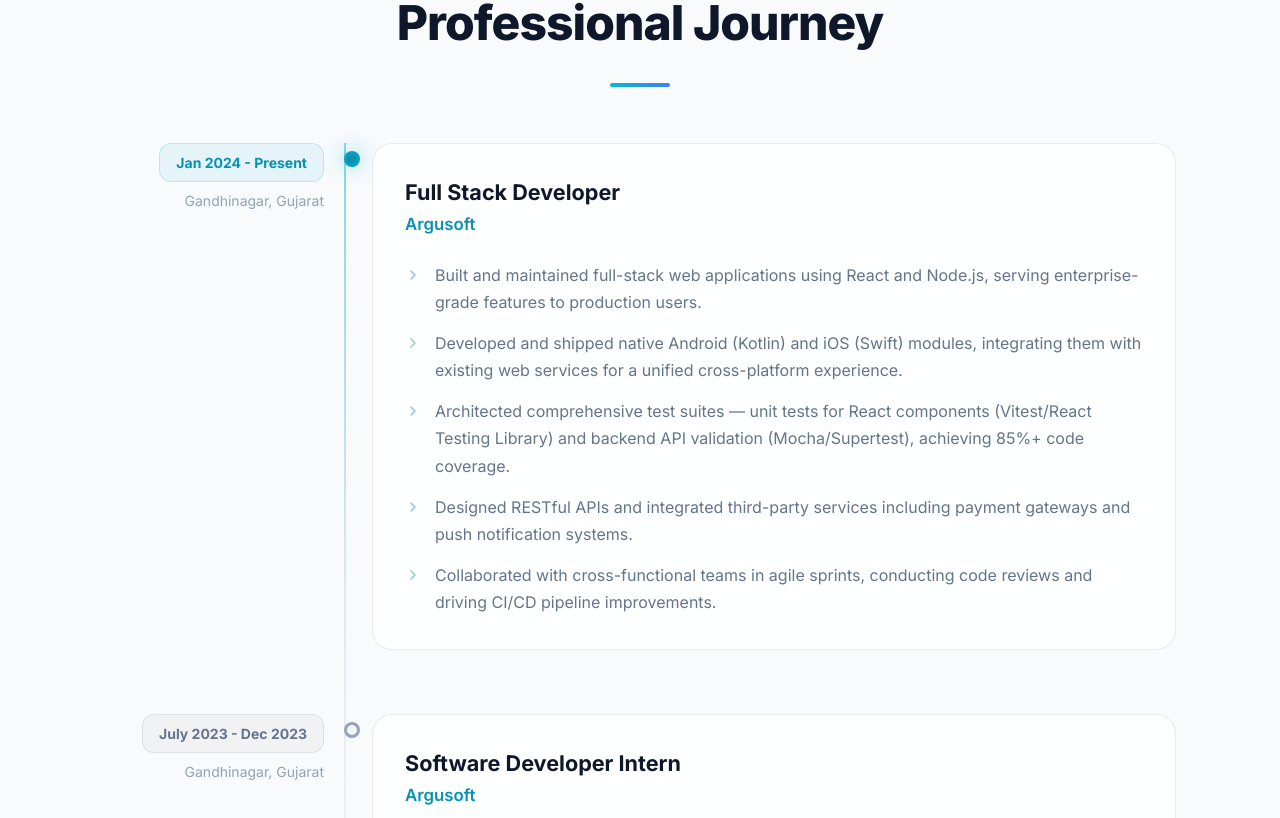
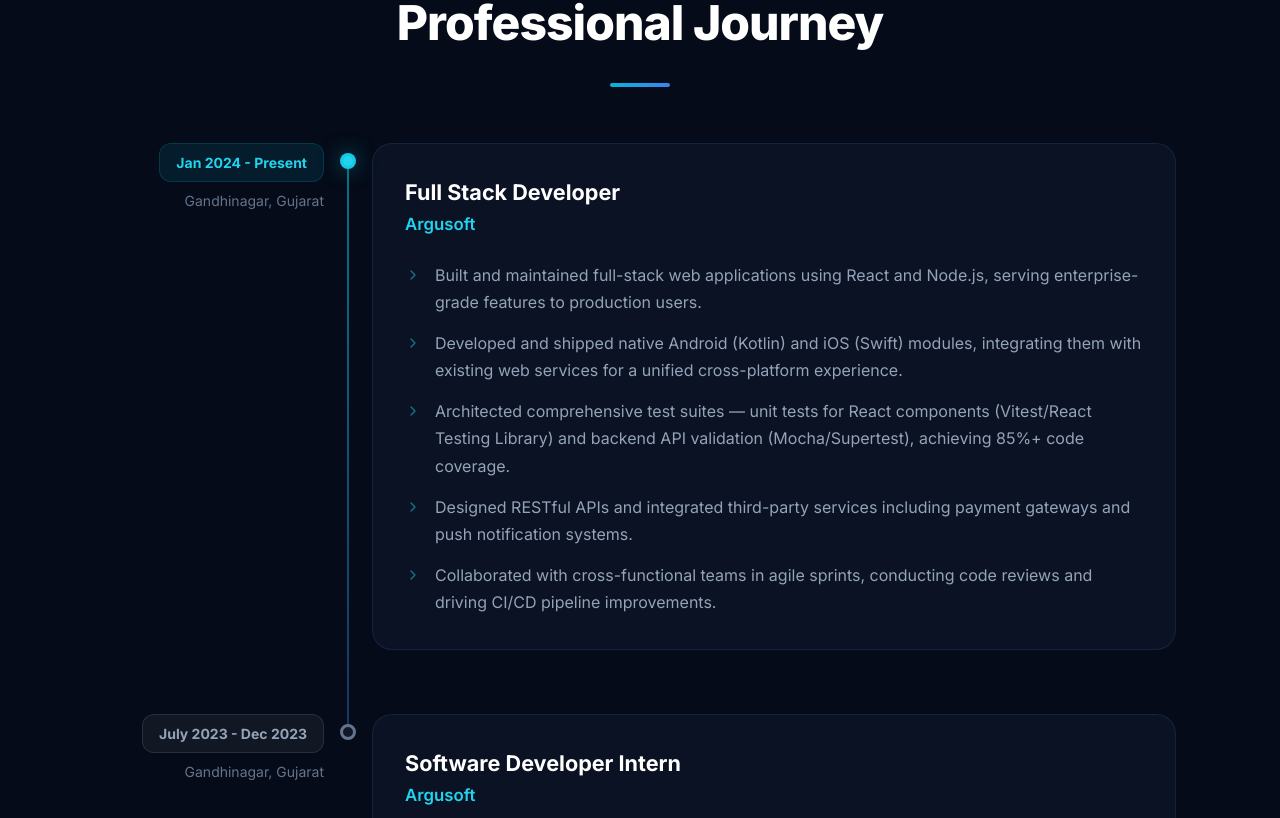
Before and after one commit to sachinkumarverma/Portfolio, a React (Vite) app: page / in a window 1280 px wide. Shown: the part 1642-2460 px from the top of the page. Built offline with nearby package versions, Linux system fonts and the light colour scheme.

Commit message:
refactor: improve experience timeline styling, add routing redirects, and enhance theme initialization robustness

```diff
--- a/index.html
+++ b/index.html
@@ -18,6 +18,21 @@
     <link rel="preconnect" href="https://fonts.googleapis.com">
     <link rel="preconnect" href="https://fonts.gstatic.com" crossorigin>
     <link href="https://fonts.googleapis.com/css2?family=Inter:wght@300;400;500;600;700;800;900&family=JetBrains+Mono:wght@400;500&display=swap" rel="stylesheet">
+    <script>
+      (function () {
+        if (window.location.pathname !== "/" && window.location.pathname !== "") {
+          window.history.replaceState(null, "", "/");
+        }
+        try {
+          var saved = localStorage.getItem("portfolio-theme");
+          if (saved !== "light" && saved !== "dark") {
+            saved = "dark";
+            localStorage.setItem("portfolio-theme", "dark");
+          }
+          document.documentElement.setAttribute("data-theme", saved);
+        } catch (e) {}
+      })();
+    </script>
   </head>
   <body>
     <div id="root"></div>
--- /dev/null
+++ b/public/404.html
@@ -0,0 +1,14 @@
+<!DOCTYPE html>
+<html lang="en">
+  <head>
+    <meta charset="UTF-8" />
+    <meta http-equiv="refresh" content="0; url=/" />
+    <title>Redirecting...</title>
+    <script>
+      window.location.replace('/');
+    </script>
+  </head>
+  <body>
+    <p>Redirecting to <a href="/">home</a>...</p>
+  </body>
+</html>
--- a/src/App.jsx
+++ b/src/App.jsx
@@ -1,3 +1,4 @@
+import { useEffect } from "react";
 import ThemeProvider from "./components/ThemeProvider";
 import Navbar from "./components/Navbar";
 import Hero from "./components/Hero";
@@ -9,6 +10,19 @@ import Contact from "./components/Contact";
 import Footer from "./components/Footer";
 
 export default function App() {
+  useEffect(() => {
+    // Redirect any invalid URL or 404 path back to the default '/' page
+    const handleInvalidRoute = () => {
+      if (window.location.pathname !== "/" && window.location.pathname !== "") {
+        window.history.replaceState(null, "", "/");
+      }
+    };
+
+    handleInvalidRoute();
+    window.addEventListener("popstate", handleInvalidRoute);
+    return () => window.removeEventListener("popstate", handleInvalidRoute);
+  }, []);
+
   return (
     <ThemeProvider>
       <div style={{ minHeight: "100vh", backgroundColor: "var(--bg-body)", transition: "background-color 0.4s ease" }}>
--- a/src/components/Experience.jsx
+++ b/src/components/Experience.jsx
@@ -10,9 +10,7 @@ export default function Experience() {
         <SectionHeader number="02" label="EXPERIENCE" title="Professional Journey" />
 
         <div className="timeline">
-          <div className="timeline-line" />
-
-          <div style={{ display: "flex", flexDirection: "column", gap: 64 }}>
+          <div className="timeline-items">
             {experienceData.map((exp, i) => (
               <motion.div
                 key={exp.id}
@@ -23,6 +21,11 @@ export default function Experience() {
                 className="timeline-item"
                 style={{ position: "relative" }}
               >
+                {/* Connecting line between dots only (doesn't go above first or below last dot) */}
+                {i < experienceData.length - 1 && (
+                  <div className="timeline-connector" />
+                )}
+
                 <div className="timeline-date">
                   <div style={{
                     display: "inline-block", padding: "8px 16px", borderRadius: 12,
@@ -42,7 +45,6 @@ export default function Experience() {
                   viewport={{ once: true }}
                   transition={{ duration: 0.5, delay: 0.3 + i * 0.15, type: "spring" }}
                   className={`timeline-dot ${exp.type === "current" ? "timeline-dot-active" : "timeline-dot-inactive"}`}
-                  style={{ top: 8 }}
                 />
 
                 <div className="timeline-card">
--- a/src/components/ThemeProvider.jsx
+++ b/src/components/ThemeProvider.jsx
@@ -8,14 +8,23 @@ export function useTheme() {
 
 export default function ThemeProvider({ children }) {
   const [theme, setTheme] = useState(() => {
-    const saved = localStorage.getItem("portfolio-theme");
-    if (saved) return saved;
-    return window.matchMedia("(prefers-color-scheme: light)").matches ? "light" : "dark";
+    try {
+      const saved = localStorage.getItem("portfolio-theme");
+      if (saved === "light" || saved === "dark") return saved;
+      localStorage.setItem("portfolio-theme", "dark");
+      return "dark";
+    } catch {
+      return "dark";
+    }
   });
 
   useEffect(() => {
-    document.documentElement.setAttribute("data-theme", theme);
-    localStorage.setItem("portfolio-theme", theme);
+    try {
+      document.documentElement.setAttribute("data-theme", theme);
+      localStorage.setItem("portfolio-theme", theme);
+    } catch {
+      // Ignore if localStorage is restricted
+    }
   }, [theme]);
 
   const toggle = () => setTheme((t) => (t === "dark" ? "light" : "dark"));
--- a/src/index.css
+++ b/src/index.css
@@ -629,17 +629,34 @@ body {
 /* ========================
    TIMELINE
    ======================== */
-.timeline { position: relative; }
+.timeline {
+  --timeline-x: 244px;
+  --timeline-gap: 64px;
+  position: relative;
+}
 
-.timeline-line {
+.timeline-items {
+  display: flex;
+  flex-direction: column;
+  gap: var(--timeline-gap);
+}
+
+.timeline-connector {
   display: none;
   position: absolute;
-  top: 0;
-  bottom: 0;
+  top: 18px;
+  height: calc(100% + var(--timeline-gap));
   width: 2px;
-  background: linear-gradient(180deg, rgba(6,182,212,0.5), rgba(59,130,246,0.15), transparent);
+  margin-left: -1px;
+  background: linear-gradient(180deg, rgba(6, 182, 212, 0.6), rgba(59, 130, 246, 0.35));
+  z-index: 1;
 }
-@media (min-width: 768px) { .timeline-line { display: block; left: 240px; } }
+@media (min-width: 768px) {
+  .timeline-connector {
+    display: block;
+    left: var(--timeline-x);
+  }
+}
 
 .timeline-item { display: flex; flex-direction: column; gap: 12px; }
 @media (min-width: 768px) { .timeline-item { flex-direction: row; gap: 48px; } }
@@ -650,13 +667,20 @@ body {
 .timeline-dot {
   display: none;
   position: absolute;
+  top: 10px;
   width: 16px;
   height: 16px;
+  box-sizing: border-box;
   border-radius: 50%;
-  transform: translateX(-50%);
+  margin-left: -8px;
   z-index: 10;
 }
-@media (min-width: 768px) { .timeline-dot { display: block; left: 240px; } }
+@media (min-width: 768px) {
+  .timeline-dot {
+    display: block;
+    left: var(--timeline-x);
+  }
+}
 
 .timeline-dot-active {
   background: var(--accent);
```
Also changed, not shown: vercel.json (added), 1 other file (tests, documents, lock files or other folders).
